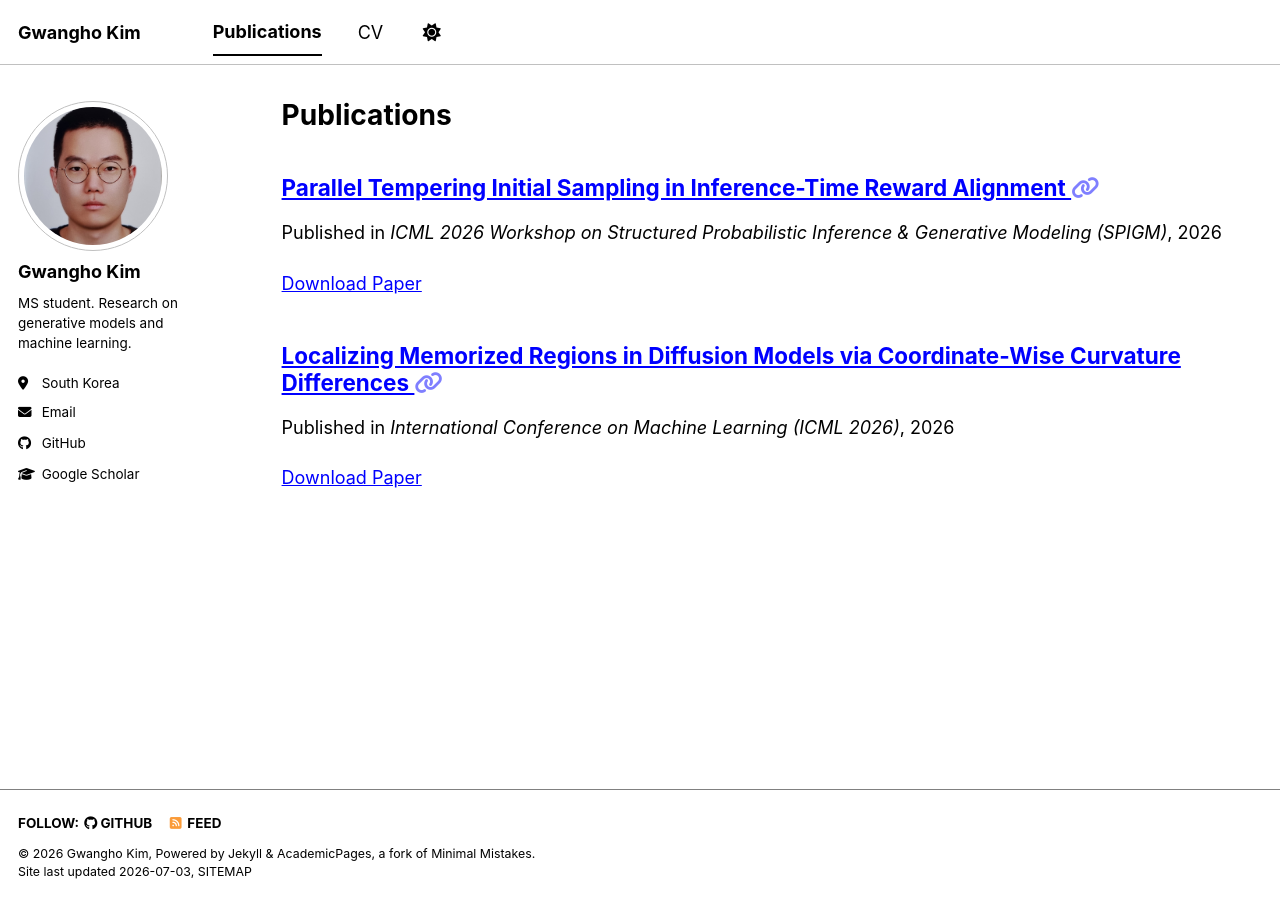
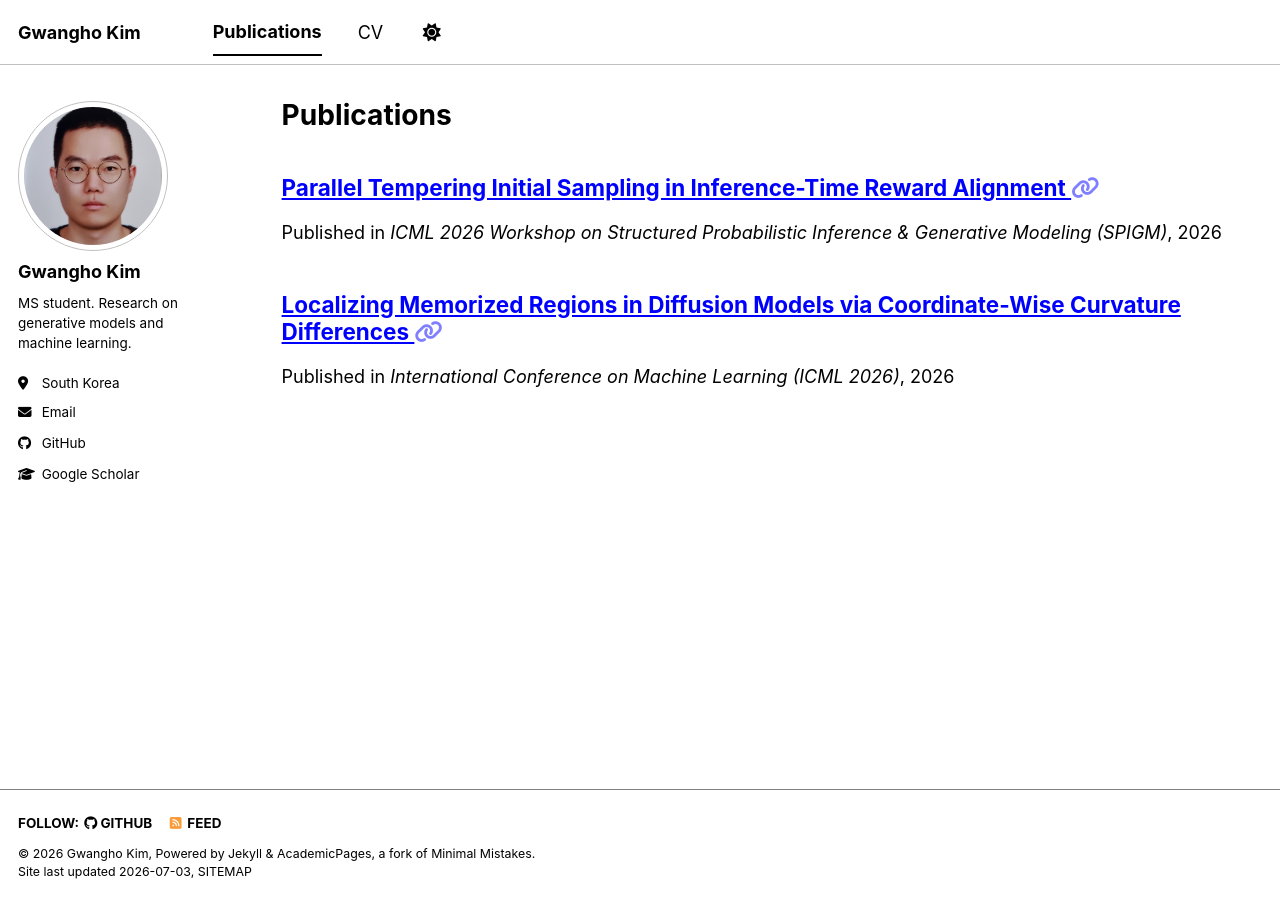
Before and after one commit to Gwangho99/Gwangho99.github.io, a Jekyll site: the page built from _pages/publications.html, in a window 1280 px wide. Built offline with Jekyll 4.4.1, drawn with Linux system fonts in a browser that asks for light colours; a script bundle is joined from its source files by our own code; library files that are not in the unit come from our copies.

Commit message:
Remove Download Paper button from publication list
Co-Authored-By: Claude Sonnet 4.6 <noreply@anthropic.com>

```diff
--- a/_includes/archive-single.html
+++ b/_includes/archive-single.html
@@ -52,15 +52,7 @@
     <p class="archive__item-excerpt" itemprop="description"><p>{{ post.excerpt | markdownify | remove: '<p>' | remove: '</p>' }}<strong><a href="{{ base_path }}{{ post.url }}" rel="permalink"> Read more</a></strong></p></p>
     {% endif %}
 
-    {% if post.paperurl and post.slidesurl and post.bibtexurl %}
-      <p><a href="{{ post.paperurl }}">Download Paper</a> | <a href="{{ post.slidesurl }}">Download Slides</a> | <a href="{{ post.bibtexurl }}">Download Bibtex</a></p>
-    {% elsif post.paperurl and post.slidesurl %}
-      <p><a href="{{ post.paperurl }}">Download Paper</a> | <a href="{{ post.slidesurl }}">Download Slides</a></p>
-    {% elsif post.paperurl and post.bibtexurl %}
-      <p><a href="{{ post.paperurl }}">Download Paper</a> | <a href="{{ post.bibtexurl }}">Download Bibtex</a></p>
-    {% elsif post.paperurl %}
-      <p><a href="{{ post.paperurl }}">Download Paper</a></p>
-    {% elsif post.slidesurl and post.bibtexurl %}
+    {% if post.slidesurl and post.bibtexurl %}
       <p><a href="{{ post.slidesurl }}">Download Slides</a> | <a href="{{ post.bibtexurl }}">Download Bibtex</a></p>
     {% elsif post.slidesurl %}
       <p><a href="{{ post.slidesurl }}">Download Slides</a></p>
```
